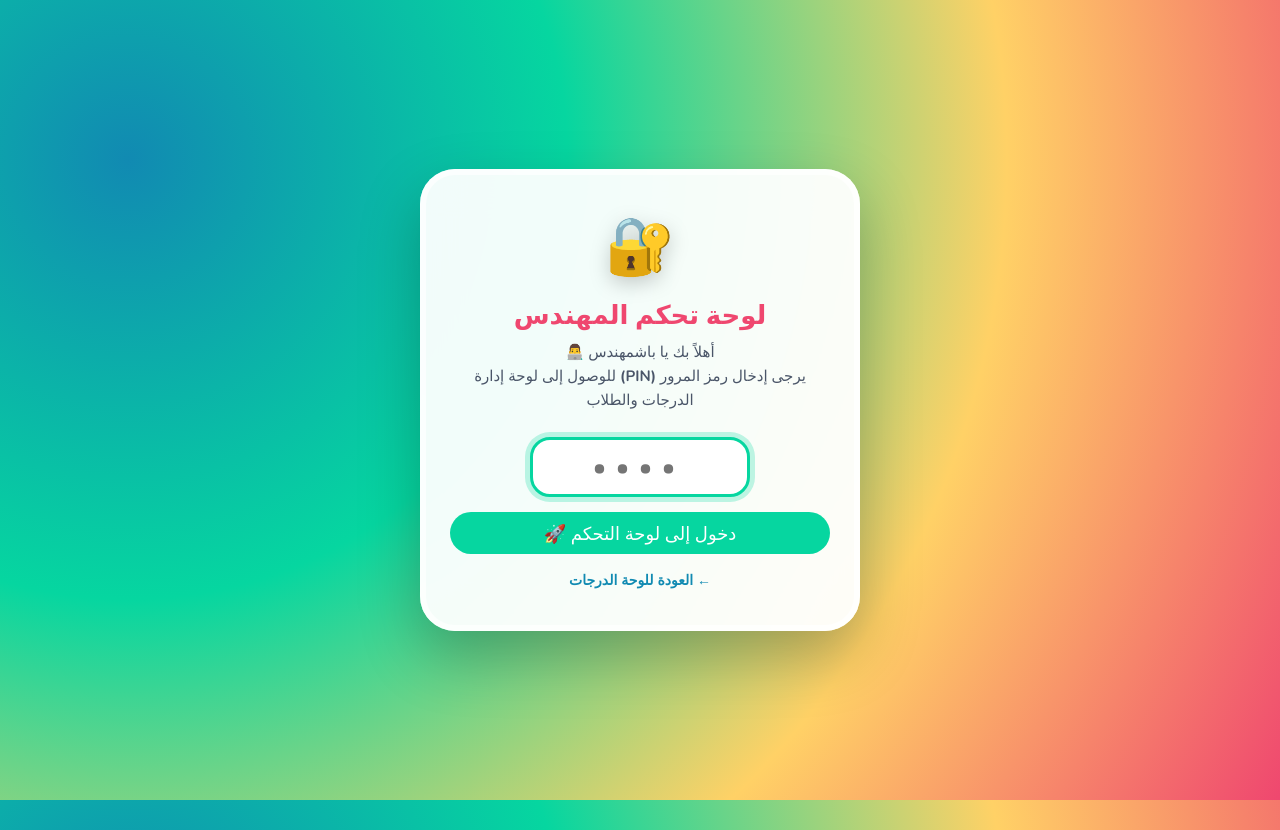
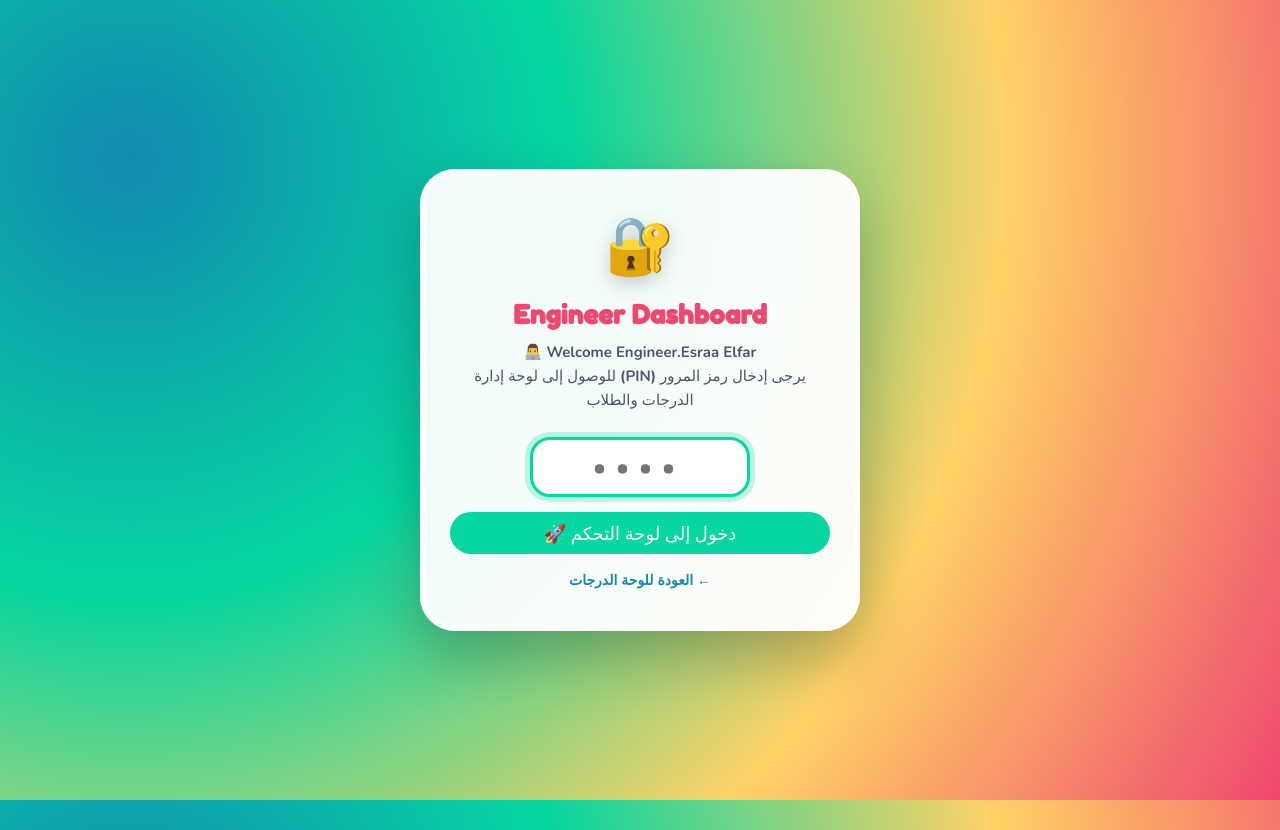
Before and after one commit to esraaelfar/Future-Academy, a plain HTML site: page admin.html in a window 1280 px wide. Drawn offline with nearby package versions, Linux system fonts and the light colour scheme.

Commit message:
Update admin.html

```diff
--- a/admin.html
+++ b/admin.html
@@ -4,7 +4,7 @@
 <head>
     <meta charset="UTF-8">
     <meta name="viewport" content="width=device-width, initial-scale=1.0">
-    <title>Future Academy - لوحة تحكم المهندس 🔐</title>
+    <title>Future Academy - Engineer Dashboard 🔐</title>
     <link rel="stylesheet" href="./table_style.css">
     <link rel="stylesheet" href="./admin.css">
     <script src="./xlsx.full.min.js"></script>
@@ -18,8 +18,8 @@
     <div id="login-screen" class="admin-login-container">
         <div class="login-card">
             <div class="lock-avatar">🔐</div>
-            <h2>لوحة تحكم المهندس</h2>
-            <p class="login-subtitle">أهلاً بك يا باشمهندس 👨‍💻<br>يرجى إدخال رمز المرور (PIN) للوصول إلى لوحة إدارة الدرجات والطلاب</p>
+            <h2>Engineer Dashboard</h2>
+            <p class="login-subtitle">Welcome Engineer.Esraa Elfar 👨‍💻<br>يرجى إدخال رمز المرور (PIN) للوصول إلى لوحة إدارة الدرجات والطلاب</p>
 
             <form id="login-form">
                 <div class="pin-input-group">
```
